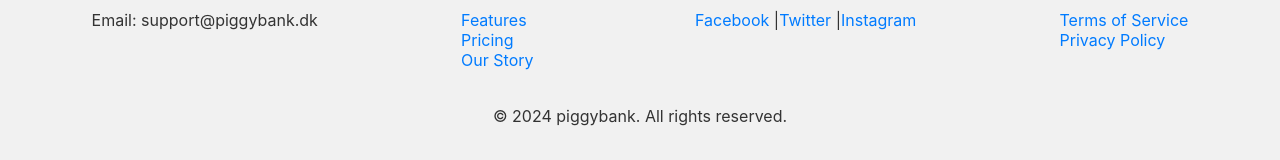
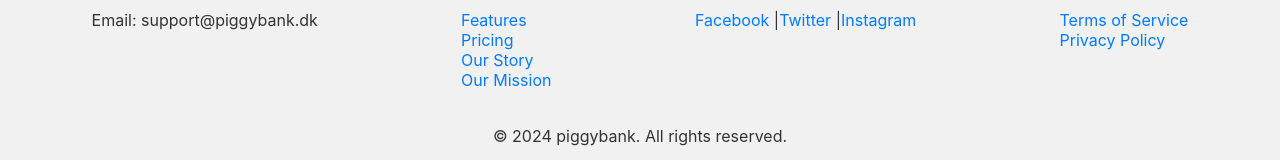
Before and after one commit to yngOtto/piggybank, a React (Create React App) app in the folder piggybank-landing/: page / in a window 1280 px wide. Shown: the part 659-819 px from the top of the page. Built offline with nearby package versions, Linux system fonts and the light colour scheme.

Commit message:
Update footer section

```diff
--- a/piggybank-landing/src/components/Footer.js
+++ b/piggybank-landing/src/components/Footer.js
@@ -16,6 +16,7 @@ const Footer = () => {
                         <li><a href="#features">Features</a></li>
                         <li><a href="#pricing">Pricing</a></li>
                         <li><a href="#about">Our Story</a></li>
+                        <li><a href="#mission">Our Mission</a></li>
                     </ul>
                 </section>
 
```
